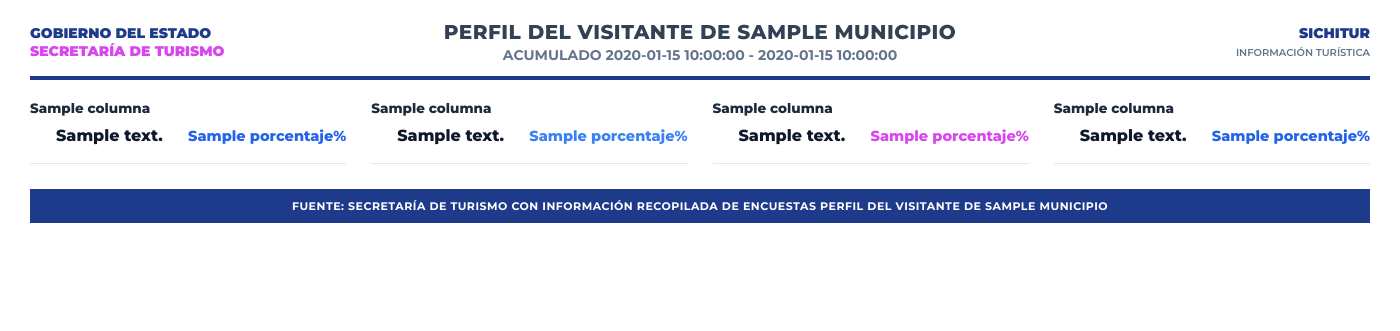
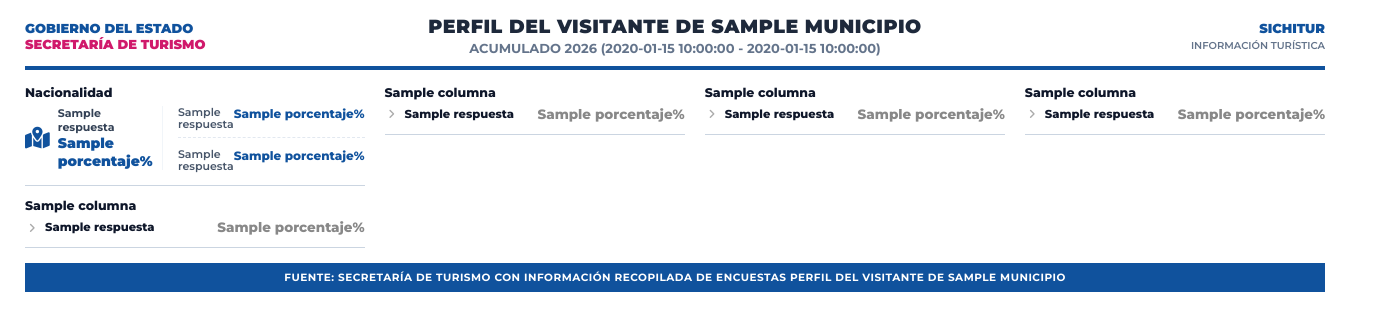
Before and after one commit to lau1609/infografiaPV, a Python web app: template templates/base.html in a window 1400 px wide. Shown: the top 331 px of the page. Run offline with Jinja, Linux system fonts and the light colour scheme; the template is opened without the code that fills it: most values are stand-ins (such as "Sample title", 1, 10 or a date in 2020).

Commit message:
Update base.html

```diff
--- a/templates/base.html
+++ b/templates/base.html
@@ -15,25 +15,25 @@
         body {
             font-family: 'Montserrat', sans-serif;
             background: #ffffff;
-            width: 1400px;
-            padding: 20px 30px;
+            width: 1350px;
+            padding: 15px 25px;
             color: #334155;
         }
 
-        /* HEADER */
+        /* ENCABEZADO */
         .header {
             display: flex;
             justify-content: space-between;
             align-items: center;
-            border-bottom: 4px solid #1e3a8a;
-            padding-bottom: 12px;
-            margin-bottom: 20px;
+            border-bottom: 4px solid #10529d;
+            padding-bottom: 10px;
+            margin-bottom: 15px;
         }
 
         .header-logo-left, .header-logo-right {
             font-weight: 900;
-            font-size: 14px;
-            color: #1e3a8a;
+            font-size: 13px;
+            color: #10529d;
             text-transform: uppercase;
             width: 220px;
         }
@@ -47,46 +47,46 @@
         }
 
         .header-title h1 {
-            font-size: 20px;
-            font-weight: 800;
-            color: #334155;
+            font-size: 19px;
+            font-weight: 900;
+            color: #1e293b;
             letter-spacing: 0.5px;
         }
 
         .header-title h2 {
-            font-size: 14px;
+            font-size: 13px;
             font-weight: 700;
             color: #64748b;
             margin-top: 2px;
         }
 
-        /* GRID DE 4 COLUMNAS (Estilo Imagen 1) */
+        /* GRID DE 4 COLUMNAS COMPACTO */
         .main-grid {
             display: grid;
             grid-template-columns: repeat(4, 1fr);
-            gap: 25px;
+            gap: 20px;
             align-items: start;
         }
 
         .column {
             display: flex;
             flex-direction: column;
-            gap: 18px;
+            gap: 12px;
         }
 
         /* CARDS / PREGUNTAS */
         .card {
             background: #ffffff;
-            border-bottom: 1px solid #e2e8f0;
-            padding-bottom: 12px;
+            border-bottom: 1px solid #cbd5e1;
+            padding-bottom: 8px;
         }
 
         .card-title {
-            font-size: 13.5px;
+            font-size: 12.5px;
             font-weight: 800;
-            color: #1e293b;
-            margin-bottom: 10px;
-            line-height: 1.25;
+            color: #0f172a;
+            margin-bottom: 6px;
+            line-height: 1.2;
         }
 
         /* FILAS DE RESPUESTA */
@@ -94,85 +94,140 @@
             display: flex;
             align-items: center;
             justify-content: space-between;
-            margin-bottom: 6px;
-            font-size: {{ font_scale }};
+            margin-bottom: 4px;
+            font-size: 11.5px;
         }
 
         .resp-left {
             display: flex;
             align-items: center;
-            gap: 8px;
+            gap: 6px;
             max-width: 75%;
         }
 
         .resp-icon {
-            width: 18px;
+            width: 14px;
             text-align: center;
-            color: #6366f1;
-            font-size: 13px;
+            font-size: 11px;
+            opacity: 0.7;
         }
 
         .resp-text {
             color: #475569;
             font-weight: 600;
-            line-height: 1.15;
+            line-height: 1.1;
         }
 
         .resp-val {
             font-weight: 800;
-            font-size: 13.5px;
+            font-size: 12.5px;
             text-align: right;
             white-space: nowrap;
         }
-
-        /* COLORES DE PORCENTAJES SEGUN POSICION O COLUMNA */
-        .col-1 .resp-val { color: #2563eb; }
-        .col-2 .resp-val { color: #3b82f6; }
-        .col-3 .resp-val { color: #d946ef; }
-        .col-4 .resp-val { color: #2563eb; }
 
         .resp-row.highlight .resp-text {
             font-weight: 800;
             color: #0f172a;
         }
+
         .resp-row.highlight .resp-val {
-            font-size: 14.5px;
+            font-size: 13.5px;
         }
 
-        /* ESTILO ESPECIAL BLOQUE NACIONALIDAD */
-        .nation-block {
-            background: #f8fafc;
-            border-radius: 6px;
-            padding: 10px;
-            margin-bottom: 10px;
-            border: 1px solid #e2e8f0;
+        /* ESTILO ESPECIAL DISEÑO NACIONALIDAD */
+        .nation-card {
+            border-bottom: 1px solid #cbd5e1;
+            padding-bottom: 10px;
         }
 
-        .nation-subhead {
+        .nation-flex {
+            display: flex;
+            gap: 15px;
+            align-items: flex-start;
+            margin-top: 6px;
+        }
+
+        .nation-col-left {
+            width: 45%;
+            display: flex;
+            flex-direction: column;
+            gap: 12px;
+            border-right: 1px solid #f1f5f9;
+            padding-right: 8px;
+        }
+
+        .nat-item {
+            display: flex;
+            align-items: center;
+            gap: 8px;
+        }
+
+        .nat-icon {
+            font-size: 22px;
+            color: #10529d;
+            width: 26px;
+            text-align: center;
+        }
+
+        .nat-info {
+            display: flex;
+            flex-direction: column;
+        }
+
+        .nat-label {
+            font-size: 11px;
+            font-weight: 700;
+            color: #334155;
+        }
+
+        .nat-val {
+            font-size: 14px;
+            font-weight: 900;
+            color: #10529d;
+        }
+
+        .nation-col-right {
+            width: 55%;
+            display: flex;
+            flex-direction: column;
+            gap: 10px;
+        }
+
+        .nat-subgroup {
+            border-bottom: 1px dashed #e2e8f0;
+            padding-bottom: 4px;
+        }
+
+        .nat-subgroup:last-child {
+            border-bottom: none;
+            padding-bottom: 0;
+        }
+
+        .nat-subrow {
             display: flex;
             justify-content: space-between;
-            font-size: 12px;
-            font-weight: 800;
-            color: #1e3a8a;
-            margin-bottom: 6px;
-            padding-bottom: 4px;
-            border-bottom: 1px solid #cbd5e1;
+            font-size: 11px;
+            margin-bottom: 3px;
         }
 
-        .nation-list {
-            margin-left: 10px;
-            font-size: 11.5px;
+        .nat-subrow .resp-text {
+            font-weight: 600;
+        }
+
+        .nat-subrow .resp-val {
+            font-size: 12px;
+            color: #10529d;
         }
 
         /* FOOTER */
         .footer {
-            background: #1e3a8a;
+            background: #10529d;
             color: #ffffff;
             text-align: center;
-            padding: 10px;
-            font-size: 11px;
+            padding: 8px;
+            font-size: 10.5px;
             font-weight: 700;
-            margin-top: 25px;
+            margin-top: 15px;
             letter-spacing: 0.5px;
             text-transform: uppercase;
         }
@@ -184,11 +239,11 @@
     <div class="header">
         <div class="header-logo-left">
             GOBIERNO DEL ESTADO<br>
-            <span style="color:#d946ef;">SECRETARÍA DE TURISMO</span>
+            <span style="color:#d0196b;">SECRETARÍA DE TURISMO</span>
         </div>
         <div class="header-title">
             <h1>PERFIL DEL VISITANTE DE {{ municipio.upper() }}</h1>
-            <h2>ACUMULADO {{ fecha_inicio }} - {{ fecha_fin }}</h2>
+            <h2>ACUMULADO 2026 ({{ fecha_inicio }} - {{ fecha_fin }})</h2>
         </div>
         <div class="header-logo-right">
             SICHITUR<br>
@@ -200,25 +255,74 @@
     <div class="main-grid">
         {% for col_num in [1, 2, 3, 4] %}
             <div class="column col-{{ col_num }}">
+
+                <!-- INYECCIÓN SECCIÓN NACIONALIDAD EN COLUMNA 1 -->
+                {% if col_num == 1 and nacionalidad %}
+                    <div class="card nation-card">
+                        <div class="card-title">Nacionalidad</div>
+                        <div class="nation-flex">
+
+                            <!-- Columna Izquierda: Totales General (Nacional vs Internacional) -->
+                            <div class="nation-col-left">
+                                {% for r in nacionalidad.general.respuestas %}
+                                    <div class="nat-item">
+                                        {% if loop.first %}
+                                            <i class="fa-solid fa-map-location-dot nat-icon"></i>
+                                        {% else %}
+                                            <i class="fa-solid fa-earth-americas nat-icon"></i>
+                                        {% endif %}
+                                        <div class="nat-info">
+                                            <span class="nat-label">{{ r.respuesta }}</span>
+                                            <span class="nat-val">{{ r.porcentaje }}%</span>
+                                        </div>
+                                    </div>
+                                {% endfor %}
+                            </div>
+
+                            <!-- Columna Derecha: Desglose Estados y Países -->
+                            <div class="nation-col-right">
+                                <!-- Desglose México -->
+                                <div class="nat-subgroup">
+                                    {% for r in nacionalidad.mexico.respuestas %}
+                                        <div class="nat-subrow">
+                                            <span class="resp-text">{{ r.respuesta }}</span>
+                                            <span class="resp-val">{{ r.porcentaje }}%</span>
+                                        </div>
+                                    {% endfor %}
+                                </div>
+                                <!-- Desglose Internacional -->
+                                <div class="nat-subgroup">
+                                    {% for r in nacionalidad.internacional.respuestas %}
+                                        <div class="nat-subrow">
+                                            <span class="resp-text">{{ r.respuesta }}</span>
+                                            <span class="resp-val">{{ r.porcentaje }}%</span>
+                                        </div>
+                                    {% endfor %}
+                                </div>
+                            </div>
+
+                        </div>
+                    </div>
+                {% endif %}
+
+                <!-- RESTO DE PREGUNTAS GENERALES DE LA COLUMNA -->
                 {% for preg in columnas[col_num] %}
                     <div class="card">
-                        <div class="card-title">{{ preg.titulo }}</div>
+                        <div class="card-title">{{ preg.preg_name }}</div>
 
                         {% for r in preg.respuestas %}
                             <div class="resp-row {% if loop.first %}highlight{% endif %}">
                                 <div class="resp-left">
-                                    {% if r.icono %}
-                                        <i class="{{ r.icono }} resp-icon"></i>
-                                    {% else %}
-                                        <i class="fa-solid fa-angle-right resp-icon" style="opacity:0.3;"></i>
-                                    {% endif %}
-                                    <span class="resp-text">{{ r.texto }}</span>
+                                    <i class="fa-solid fa-angle-right resp-icon" style="color: {{ preg.color_hex }};"></i>
+                                    <span class="resp-text">{{ r.respuesta }}</span>
                                 </div>
-                                <span class="resp-val">{{ r.porcentaje }}%</span>
+                                <!-- Color dinámico alternado asignado desde Python -->
+                                <span class="resp-val" style="color: {{ preg.color_hex }};">{{ r.porcentaje }}%</span>
                             </div>
                         {% endfor %}
                     </div>
                 {% endfor %}
+
             </div>
         {% endfor %}
     </div>
```
